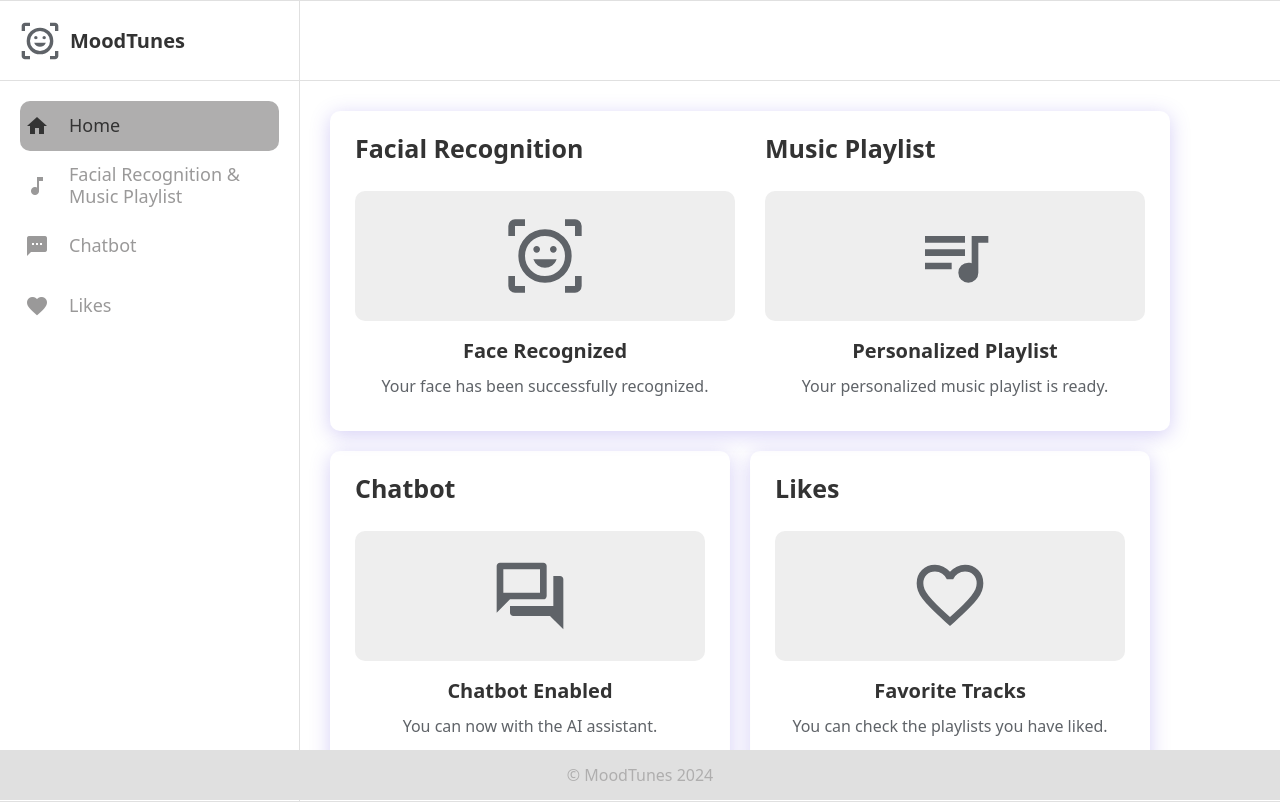
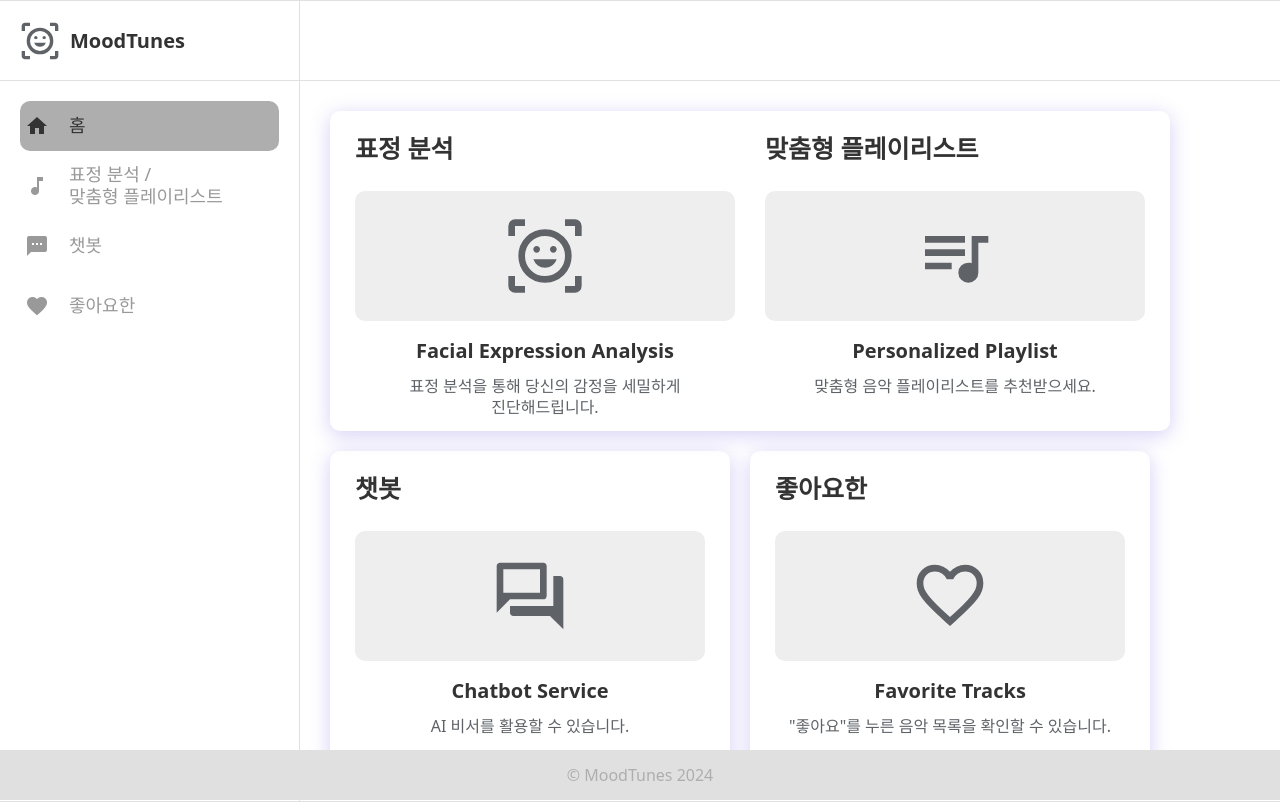
Before and after one commit to LES4975/capstone-design-project-team_005, a React (Create React App) app in the folder frontend/: page /home in a window 1280 px wide. Built offline with nearby package versions, Linux system fonts and the light colour scheme; a web font is replaced by a local one.

Commit message:
docs: 프론트엔드 한글화

```diff
--- a/frontend/src/components/home/HomeComponent.jsx
+++ b/frontend/src/components/home/HomeComponent.jsx
@@ -21,7 +21,7 @@ const HomeComponent = () => {
           onClick={pageRender}
         >
           <div className="">
-            <h2 className="title">Facial Recognition</h2>
+            <h2 className="title">표정 분석</h2>
             <div className="icon">
               <svg
                 xmlns="http://www.w3.org/2000/svg"
@@ -33,11 +33,11 @@ const HomeComponent = () => {
                 <path d="M480-800q134 0 227 93t93 227q0 134-93 227t-227 93q-134 0-227-93t-93-227q0-134 93-227t227-93Zm0 560q100 0 170-70t70-170q0-100-70-170t-170-70q-100 0-170 70t-70 170q0 100 70 170t170 70Zm0-100q48 0 86-27.5t54-72.5H340q16 45 54 72.5t86 27.5ZM340-560q0 17 11.5 28.5T380-520q17 0 28.5-11.5T420-560q0-17-11.5-28.5T380-600q-17 0-28.5 11.5T340-560Zm200 0q0 17 11.5 28.5T580-520q17 0 28.5-11.5T620-560q0-17-11.5-28.5T580-600q-17 0-28.5 11.5T540-560ZM40-720v-120q0-33 23.5-56.5T120-920h120v80H120v120H40ZM240-40H120q-33 0-56.5-23.5T40-120v-120h80v120h120v80Zm480 0v-80h120v-120h80v120q0 33-23.5 56.5T840-40H720Zm120-680v-120H720v-80h120q33 0 56.5 23.5T920-840v120h-80ZM480-480Z" />
               </svg>
             </div>
-            <h2>Face Recognized</h2>
-            <p>Your face has been successfully recognized.</p>
+            <h2>Facial Expression Analysis</h2>
+            <p>표정 분석을 통해 당신의 감정을 세밀하게 진단해드립니다.</p>
           </div>
           <div className="">
-            <h2 className="title">Music Playlist</h2>
+            <h2 className="title">맞춤형 플레이리스트</h2>
             <div className="icon">
               <svg
                 xmlns="http://www.w3.org/2000/svg"
@@ -50,11 +50,11 @@ const HomeComponent = () => {
               </svg>
             </div>
             <h2>Personalized Playlist</h2>
-            <p>Your personalized music playlist is ready.</p>
+            <p>맞춤형 음악 플레이리스트를 추천받으세요.</p>
           </div>
         </div>
         <div className="home-box" data-path="/chatbot" onClick={pageRender}>
-          <h2 className="title">Chatbot</h2>
+          <h2 className="title">챗봇</h2>
           <div className="icon">
             <svg
               xmlns="http://www.w3.org/2000/svg"
@@ -66,11 +66,11 @@ const HomeComponent = () => {
               <path d="M280-240q-17 0-28.5-11.5T240-280v-80h520v-360h80q17 0 28.5 11.5T880-680v600L720-240H280ZM80-280v-560q0-17 11.5-28.5T120-880h520q17 0 28.5 11.5T680-840v360q0 17-11.5 28.5T640-440H240L80-280Zm520-240v-280H160v280h440Zm-440 0v-280 280Z" />
             </svg>
           </div>
-          <h2>Chatbot Enabled</h2>
-          <p>You can now with the AI assistant.</p>
+          <h2>Chatbot Service</h2>
+          <p>AI 비서를 활용할 수 있습니다.</p>
         </div>
         <div className="home-box" data-path="/likes" onClick={pageRender}>
-          <h2 className="title">Likes</h2>
+          <h2 className="title">좋아요한</h2>
           <div className="icon">
             <svg
               xmlns="http://www.w3.org/2000/svg"
@@ -83,7 +83,7 @@ const HomeComponent = () => {
             </svg>
           </div>
           <h2>Favorite Tracks</h2>
-          <p>You can check the playlists you have liked.</p>
+          <p>"좋아요"를 누른 음악 목록을 확인할 수 있습니다.</p>
         </div>
       </section>
     </main>
--- a/frontend/src/components/layout/SidebarComponent.jsx
+++ b/frontend/src/components/layout/SidebarComponent.jsx
@@ -4,6 +4,7 @@ import { useLocation, useNavigate } from "react-router-dom";
 const SidebarComponent = () => {
   const navigate = useNavigate();
   const location = useLocation();
+  console.log("location", location);
 
   const pageRender = (e) => {
     e.preventDefault();
@@ -42,7 +43,7 @@ const SidebarComponent = () => {
           className={`${location.pathname === "/home" ? "selected" : ""}`}
         >
           <div class="material-icons">home</div>
-          <button type="button">Home</button>
+          <button type="button">홈</button>
         </li>
         <li
           data-path="/mood-tunes"
@@ -51,8 +52,8 @@ const SidebarComponent = () => {
         >
           <div class="material-icons">music_note</div>
           <button type="button">
-            Facial Recognition & <br />
-            Music Playlist
+            표정 분석 / <br />
+            맞춤형 플레이리스트
           </button>
         </li>
         <li
@@ -61,7 +62,7 @@ const SidebarComponent = () => {
           className={`${location.pathname === "/chatbot" ? "selected" : ""}`}
         >
           <div class="material-icons">sms</div>
-          <button type="button">Chatbot</button>
+          <button type="button">챗봇</button>
         </li>
         <li
           data-path="/likes"
@@ -69,7 +70,7 @@ const SidebarComponent = () => {
           className={`${location.pathname === "/likes" ? "selected" : ""}`}
         >
           <div class="material-icons">favorite</div>
-          <button type="button">Likes</button>
+          <button type="button">좋아요한</button>
         </li>
       </ul>
     </div>
--- a/frontend/src/components/main/MainComponent.jsx
+++ b/frontend/src/components/main/MainComponent.jsx
@@ -35,10 +35,10 @@ const MainComponent = () => {
       <main className="main-contents">
         <div className="inner">
           <div className="welcome-box">
-            <h2>Welcome to MoodTunes</h2>
+            <h2>MoodTunes</h2>
             <p>
-              Let us analyze your mood through facial recognition and provide
-              you with a personalized music playlist.
+              표정 분석을 통해 당신의 기분을 진단하고,
+              <br/>맞춤형 음악 플레이리스트를 제공해드립니다.
             </p>
             <div className="main-icon">
               <svg
@@ -57,7 +57,7 @@ const MainComponent = () => {
             data-path="/home"
             onClick={pageRender}
           >
-            Get Started
+            시작하기
           </button>
         </div>
       </main>
--- a/frontend/src/components/mood-tunes/LikesComponent.jsx
+++ b/frontend/src/components/mood-tunes/LikesComponent.jsx
@@ -20,9 +20,9 @@ const LikesComponent = () => {
     <div className="likes-wrapper">
       <main className="likes-contents">
         <div className="likes-box">
-          <h2>Liked Playlists</h2>
-          <p>{likedSongs.length} songs</p>
-          <button onClick={handleClearLikes}>Clear Likes</button>
+          <h2>"좋아요" 를 누른 음악 목록</h2>
+          <p>{likedSongs.length} 개의 음악</p>
+          <button onClick={handleClearLikes}>좋아요 초기화하기</button>
           <ul className="music-list">
             <li class="music-list-table">
               <dl class="table-header">
--- a/frontend/src/components/mood-tunes/MoodTunesComponent.jsx
+++ b/frontend/src/components/mood-tunes/MoodTunesComponent.jsx
@@ -51,25 +51,48 @@ const MoodTunesComponent = () => {
   const captureImageAndPredict = useCallback(async () => {
     const video = videoRef.current;
     const canvas = document.createElement('canvas');
+    canvas.width = video.videoWidth;
+    canvas.height = video.videoHeight;
     canvas.getContext('2d').drawImage(video, 0, 0, video.videoWidth, video.videoHeight);
     canvas.toBlob(async (blob) => {
+      // 이미지를 서버로 전송하는 코드
       const formData = new FormData();
       formData.append('image', blob);
       const response = await axios.post('http://127.0.0.1:8000/predict/final', formData);
-    console.log(response.data);
       setSongs(response.data.songs);
       setEmotion(response.data.emotion);
-    });
+
+      // 이미지를 로컬 파일로 다운로드하는 코드
+      const url = URL.createObjectURL(blob);
+      const link = document.createElement('a');
+      link.href = url;
+      link.download = 'image.jpg';
+      link.click();
+    }, 'image/jpeg');
   }, []);
+
+  const getEmotionIcon = (emotion) => {
+  switch (emotion) {
+    case 'happy':
+      return <div className="material-icons" style={{color: "limegreen"}}>sentiment_very_satisfied</div>;
+    case 'sad':
+      return <div className="material-icons" style={{color: "blue"}}>sentiment_dissatisfied</div>;
+    case 'angry':
+      return <div className="material-icons" style={{color: "red"}}>sentiment_very_dissatisfied</div>;
+    case 'anxious':
+      return <div className="material-icons" style={{color: "grey"}}>sentiment_neutral</div>;
+    default:
+      return null;
+  }
+};
 
   return (
     <div className="music-wrapper">
       <main className="music-contents">
         <div className="recognition-box">
-          <h2>Face Recognition</h2>
+          <h2>표정 분석</h2>
           <p>
-            Please allow camera access to analyze your facial <br/> expression
-            and determine your mood.
+            표정 분석과 기분 진단을 위해 카메라 접근을 허용해주세요.
           </p>
           {isOpenCamera ? (
               <div className="video-on">
@@ -82,12 +105,8 @@ const MoodTunesComponent = () => {
                 />
                 <div style={{display: 'flex', justifyContent: 'center', flexDirection: 'column', alignItems: 'center'}}>
                   <button className={"btn"} onClick={captureImageAndPredict}>
-                    Capture and Predict
+                    화면 캡처하기
                   </button>
-
-                  <div className="mood">
-                    <h3>Your mood: <span>{emotion}</span></h3>
-                  </div>
                 </div>
               </div>
           ) : (
@@ -105,13 +124,19 @@ const MoodTunesComponent = () => {
               </div>
           )}
 
+        <div className="mood">
+          <h3><br/><br/><br/>당신의 기분:</h3>
+          <div className="mood-icon">
+            <div className={"mood-item"}>
+              <span>{getEmotionIcon(emotion)}{emotion} </span>
+            </div>
+          </div>
+        </div>
+
         </div>
           <div className="music-box">
-          <h2>Recommended Music Lists</h2>
-          <p>
-            Based on your mood, we’ve curated personalized playlists <br /> for
-            you to enjoy.
-          </p>
+          <h2>맞춤형 플레이리스트</h2>
+          <p>당신의 기분에 맞춰 준비한 음악 플레이리스트를 즐겨보세요.</p>
           <ul className="music-list">
             <li class="music-list-table">
               <dl class="table-header">
@@ -153,7 +178,7 @@ const MoodTunesComponent = () => {
                 data-path="/likes"
                 onClick={pageRender}
             >
-              Check Likes
+              좋아요 목록 보기
             </button>
           </div>
         </div>
```
Lines whose indentation alone changed are shown as unchanged.
